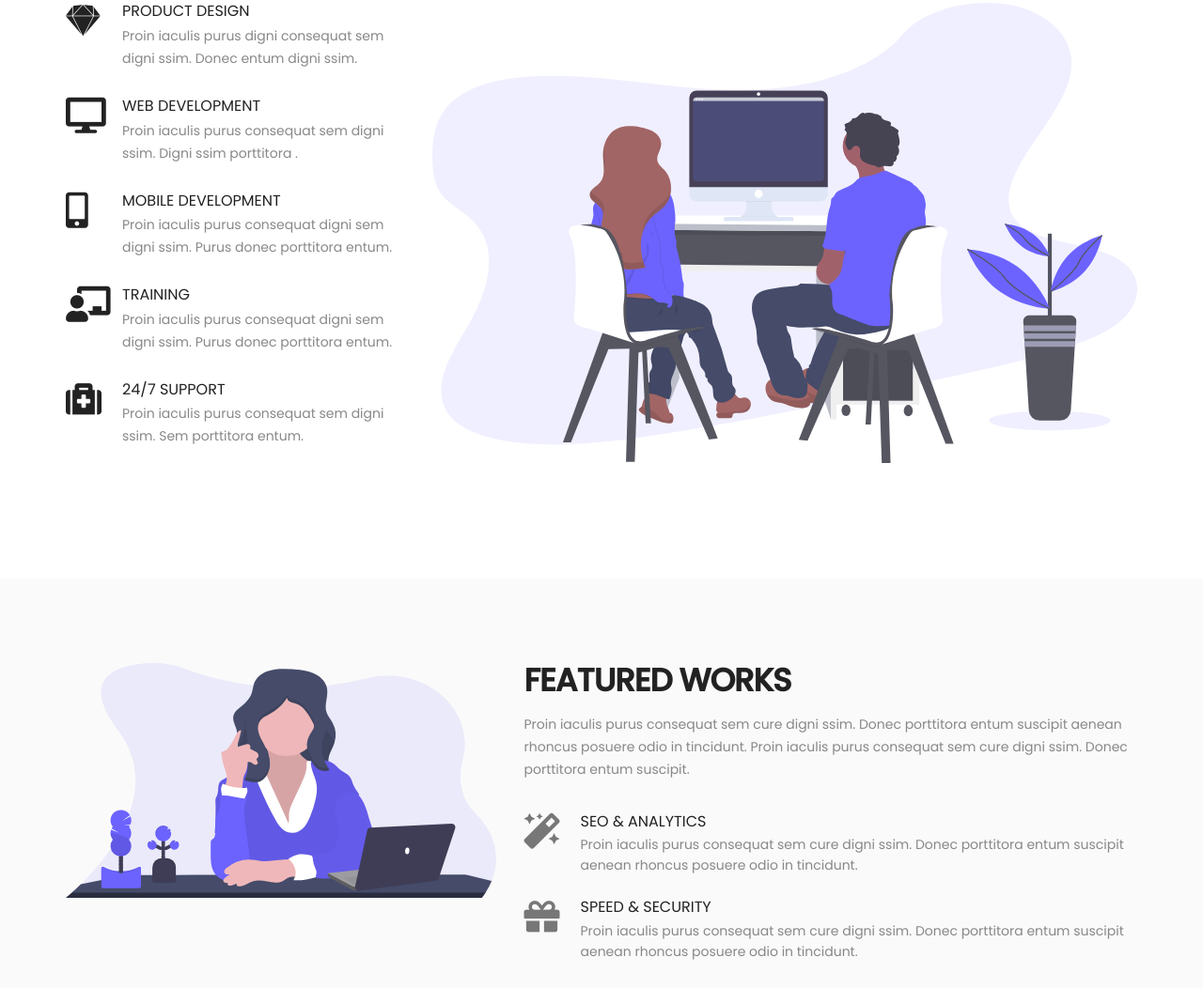
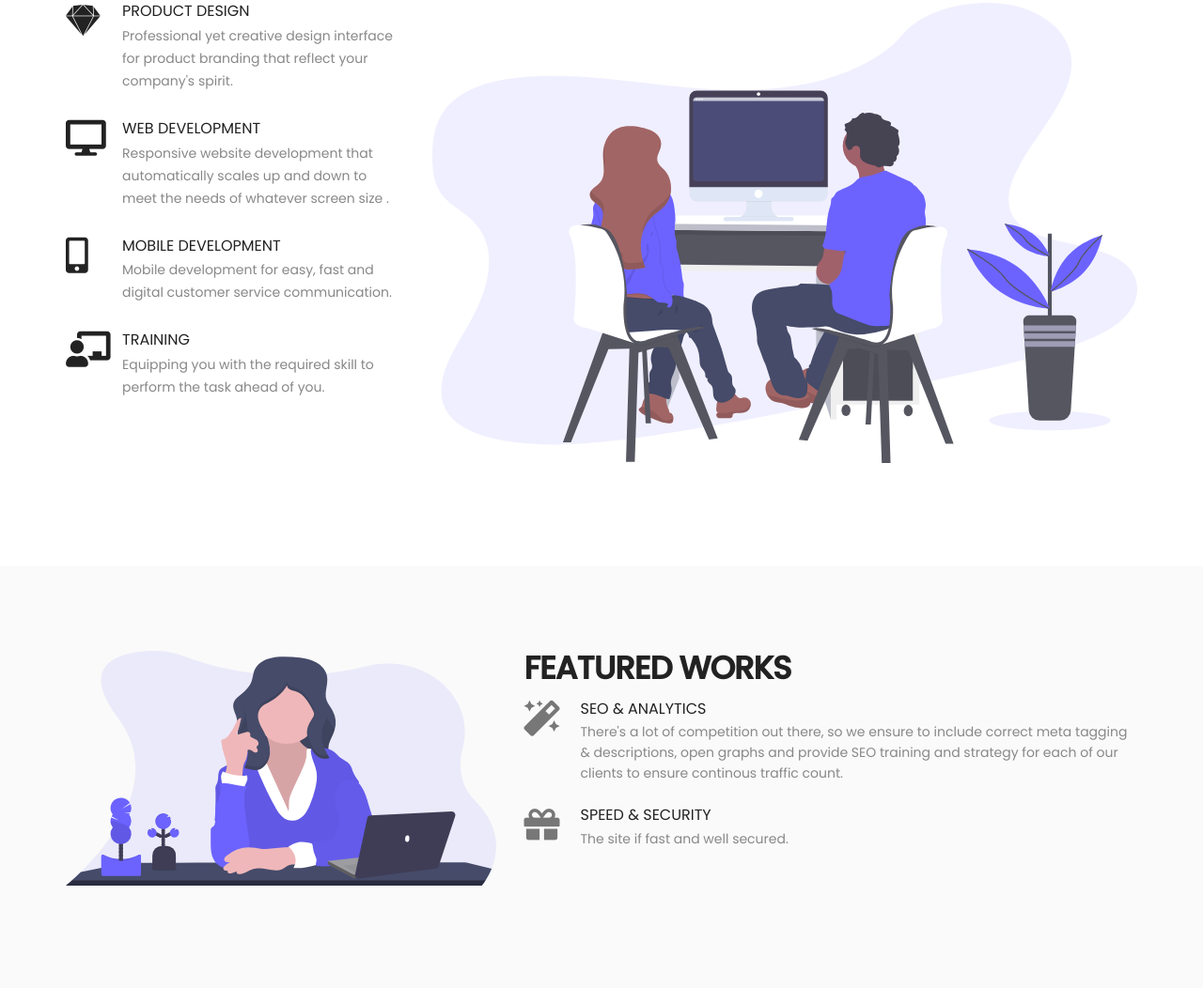
Before and after one commit to GiTechConsults/gitechonline.com.ng, a website: page index.html in a window 1280 px wide. Shown: the part 2005-3057 px from the top of the page at 94% size. Drawn offline with Linux system fonts and the light colour scheme; some icons are missing.

Commit message:
modified contents

```diff
--- a/index.html
+++ b/index.html
@@ -173,7 +173,7 @@
 						</div>
 						<div class="service-list-col2">
 							<h3>product design</h3>
-							<p>Proin iaculis purus digni consequat sem digni ssim. Donec entum digni ssim.</p>
+							<p>Professional yet creative design interface for product branding that reflect your company's spirit.</p>
 						</div>
 					</div>
 					<div class="service-list">
@@ -182,7 +182,7 @@
 						</div>
 						<div class="service-list-col2">
 							<h3>web development</h3>
-							<p>Proin iaculis purus consequat sem digni ssim. Digni ssim porttitora .</p>
+							<p>Responsive website development that automatically scales up and down to meet the needs of whatever screen size .</p>
 						</div>
 					</div>
 					<div class="service-list">
@@ -191,7 +191,7 @@
 						</div>
 						<div class="service-list-col2">
 							<h3>mobile development</h3>
-							<p>Proin iaculis purus consequat digni sem digni ssim. Purus donec porttitora entum.</p>
+							<p>Mobile development for easy, fast and digital customer service communication.</p>
 						</div>
 					</div>
 					<div class="service-list">
@@ -200,16 +200,7 @@
 						</div>
 						<div class="service-list-col2">
 							<h3>training</h3>
-							<p>Proin iaculis purus consequat digni sem digni ssim. Purus donec porttitora entum.</p>
-						</div>
-					</div>
-					<div class="service-list">
-						<div class="service-list-col1">
-							<i class="fa fa-medkit"></i>
-						</div>
-						<div class="service-list-col2">
-							<h3>24/7 Support</h3>
-							<p>Proin iaculis purus consequat sem digni ssim. Sem porttitora entum.</p>
+							<p>Equipping you with the required skill to perform the task ahead of you.</p>
 						</div>
 					</div>
 				</div>
@@ -233,17 +224,13 @@
 				</figure>
 				<div class="col-lg-7 col-sm-8 featured-work">
 					<h2>featured works</h2>
-					<P class="padding-b">Proin iaculis purus consequat sem cure digni ssim. Donec porttitora entum suscipit aenean
-						rhoncus posuere odio in tincidunt. Proin iaculis purus consequat sem cure digni ssim. Donec porttitora entum
-						suscipit.</P>
 					<div class="featured-box">
 						<div class="featured-box-col1 wow fadeInRight delay-02s">
 							<i class="fa fa-magic"></i>
 						</div>
 						<div class="featured-box-col2 wow fadeInRight delay-02s">
 							<h3>seo & analytics</h3>
-							<p>Proin iaculis purus consequat sem cure digni ssim. Donec porttitora entum suscipit aenean rhoncus posuere
-								odio in tincidunt. </p>
+							<p>There's a lot of competition out there, so we ensure to include correct meta tagging & descriptions, open graphs and provide SEO training and strategy for each of our clients to ensure continous traffic count. </p>
 						</div>
 					</div>
 					<div class="featured-box">
@@ -252,8 +239,7 @@
 						</div>
 						<div class="featured-box-col2 wow fadeInRight delay-04s">
 							<h3>speed & security</h3>
-							<p>Proin iaculis purus consequat sem cure digni ssim. Donec porttitora entum suscipit aenean rhoncus posuere
-								odio in tincidunt. </p>
+							<p>The site if fast and well secured. </p>
 						</div>
 					</div>
 					<div class="featured-box">
```
